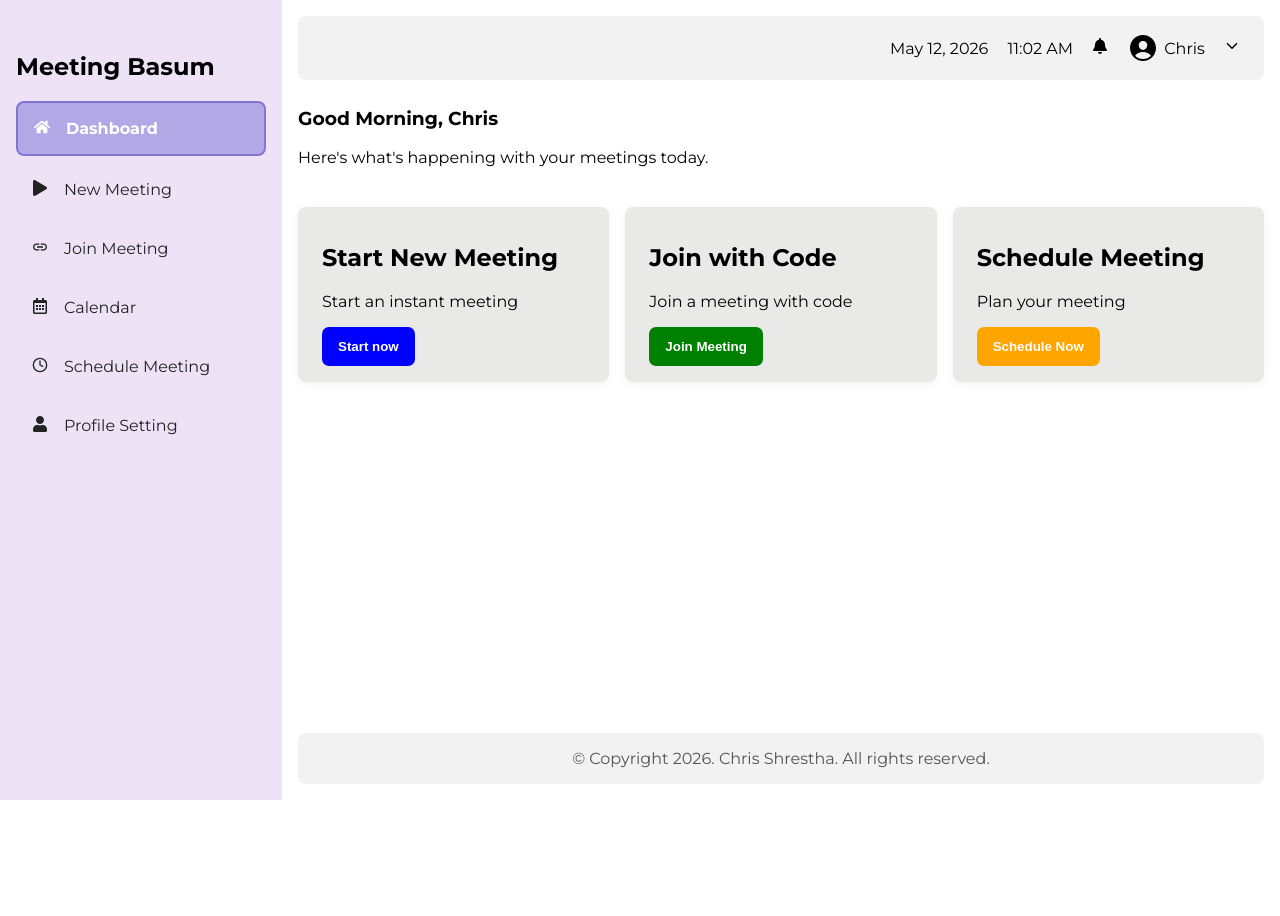
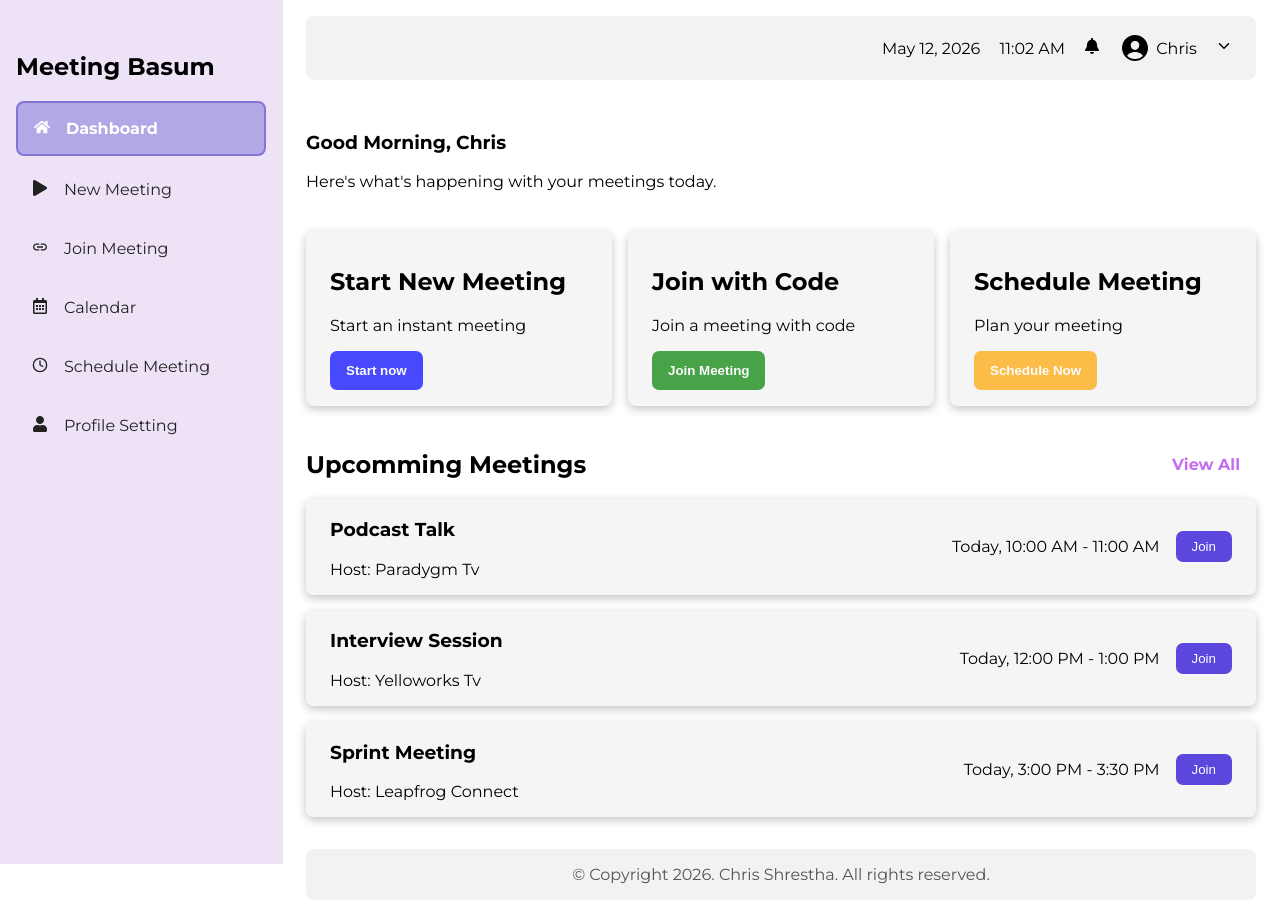
Before and after one commit to MozarcxIaye/LeapFrog-Connect, a React (Vite) app in the folder week-3/assignment2/: page / in a window 1280 px wide. Before the commit the page ends 800 px from the top, so only its background shows below. Built offline with nearby package versions, Linux system fonts and the light colour scheme.

Commit message:
Fix: Fixed Sidebar Styles and added upcomming meetings

```diff
--- a/week-3/assignment2/src/components/common/Sidebar.css
+++ b/week-3/assignment2/src/components/common/Sidebar.css
@@ -1,11 +1,16 @@
 .sidebar {
-    width: 250px;
-    max-width: 30vw;
+    width: var(--sidebar-width);
     height: 100vh;
     flex-shrink: 0;
     padding: 2rem 1rem;
     font-family: var(--ff-secondary);
     background: #eee2f7;
+    position: fixed;
+    top: 0;
+    left: 0;
+    z-index: 100;
+    /* Ensures it stays above content */
+    border-right: 1px solid #e5e7eb;
 }
 
 .nav-links {
@@ -30,8 +35,6 @@
     justify-content: flex-start;
     color: #222;
     text-decoration: none;
-
-
 }
 
 .nav-item:hover {
--- a/week-3/assignment2/src/index.css
+++ b/week-3/assignment2/src/index.css
@@ -4,6 +4,7 @@
 :root{
     --ff-primary: "Changa One", sans-serif;
     --ff-secondary: "Montserrat", sans-serif;
+    --sidebar-width: min(250px, 30vw);
 
 }
 
--- a/week-3/assignment2/src/layouts/Appshell.css
+++ b/week-3/assignment2/src/layouts/Appshell.css
@@ -1,17 +1,18 @@
-.app-shell{
+.app-shell {
     display: flex;
-    height: 100vh;
-    overflow: hidden;
+    min-height: 100vh;
+    /* overflow: hidden; */
 }
 
-.main-content{
+.main-content {
+    margin-left: calc(var(--sidebar-width) + 32px);
     display: flex;
     flex-direction: column;
     flex-grow: 1;
-    padding: 1rem;
-    gap: .5rem;
+    padding: 1rem 1.5rem;
+    gap: 2rem;
 }
 
-.content-section{
+.content-section {
     flex-grow: 1;
 }
--- a/week-3/assignment2/src/pages/Dashboard.css
+++ b/week-3/assignment2/src/pages/Dashboard.css
@@ -1,4 +1,4 @@
-main{
+main {
     font-family: var(--ff-secondary);
 }
 
@@ -11,24 +11,101 @@ main{
 }
 
 .dashboard-cards {
-    background: rgb(233, 233, 231);
+    background: rgb(245, 245, 245);
     border-radius: 8px;
     padding: 1rem 1.5rem;
-    box-shadow: 0 2px 10px rgba(0, 0, 0, 0.05);
+    box-shadow: 0 3px 10px rgba(0, 0, 0, 0.241);
     transition: 0.2s all ease;
 }
 
-.dashboard-cards:hover{
-    transform: translateY(-4px);
+.dashboard-cards:hover {
+    background: rgb(248, 248, 248);
     box-shadow: 0 2px 10px rgba(0, 0, 0, 0.2);
 
 }
 
-.dashboard-cards button{
+.dashboard-cards button {
     border: none;
     padding: 0.75rem 1rem;
     color: #fff;
     font-weight: bold;
     border-radius: 7px;
     cursor: pointer;
+    opacity: 0.7;
 }
+
+.dashboard-cards button:hover {
+    opacity: 1;
+
+}
+
+.upcomming-meetings {
+    display: flex;
+    flex-direction: column;
+}
+
+.meetings-header {
+    display: flex;
+    justify-content: space-between;
+    align-items: center;
+}
+
+.meetings-header button {
+    font-family: var(--ff-secondary);
+    font-weight: bold;
+    padding: .7rem 1rem;
+    border-radius: 8px;
+    background: transparent;
+    border: none;
+    font-size: 1rem;
+    color: #c46cf0;
+    transition: 0.2s all ease;
+    cursor: pointer;
+}
+
+.meetings-header button:hover {
+    color: #c050f8;
+}
+
+.meetings {
+    display: flex;
+    flex-direction: column;
+    gap: 1rem;
+}
+
+.meeting {
+    display: flex;
+    border-radius: 7px;
+    padding: 0 1.5rem;
+    justify-content: space-between;
+    align-items: center;
+    background: rgb(245, 245, 245);
+    box-shadow: 0 3px 10px rgba(0, 0, 0, 0.241);
+
+}
+
+.meeting:hover {
+    background: rgb(248, 248, 248);
+    box-shadow: 0 2px 10px rgba(0, 0, 0, 0.2);
+}
+
+.meeting-description {
+    display: flex;
+    align-items: center;
+    gap: 1rem;
+}
+
+.join-btn button {
+    padding: .5rem 1rem;
+    cursor: pointer;
+    border: none;
+    background: #5b47db;
+    border-radius: 7px;
+    color: #fff;
+    transition: 0.2s all ease;
+}
+
+.meeting-description button:hover {
+    background: #472cf2;
+
+}
--- a/week-3/assignment2/src/pages/Dashboard.jsx
+++ b/week-3/assignment2/src/pages/Dashboard.jsx
@@ -1,6 +1,7 @@
 import React from 'react'
 import { DASHBOARD_ROUTES } from '../data/dashboardRoute'
 import "./Dashboard.css"
+import { UPCOMMING_MEETINGS } from '../data/upcommingMeetings'
 
 const Dashboard = () => {
   const user = "Chris"
@@ -19,10 +20,39 @@ const Dashboard = () => {
             return <div className='dashboard-cards'>
               <h2>{item.label}</h2>
               <p>{item.description}</p>
-              <button style={{background: item.variant}}>{item.buttontext}</button>
+              <button style={{ background: item.variant }}>{item.buttontext}</button>
             </div>
           })}
         </div>
+      </section>
+
+      <section className='upcomming-meetings'>
+        <div className="meetings-header">
+          <h2>Upcomming Meetings</h2>
+          <div>
+            <button>View All</button>
+          </div>
+        </div>
+        <div className="meetings">
+          {UPCOMMING_MEETINGS.map((item) => {
+            return <div className='meeting' key={item.id}>
+              <div className="meeting-main">
+                <h3>{item.title}</h3>
+                <p>Host: {item.host}</p>
+              </div>
+              <div className="meeting-description">
+                <p className="meeting-time">
+                  {item.time}
+                </p>
+                <div className="join-btn">
+                  <button>Join</button>
+                </div>
+              </div>
+
+            </div>
+          })}
+        </div>
+
       </section>
 
     </main>
```
